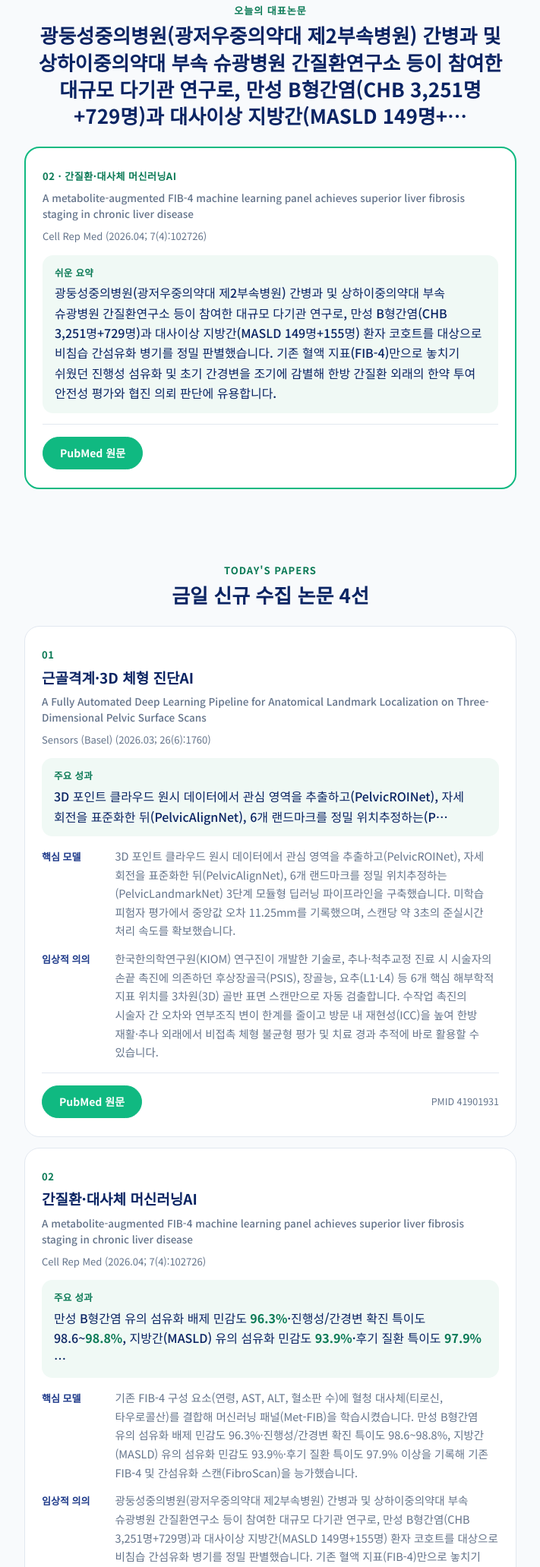
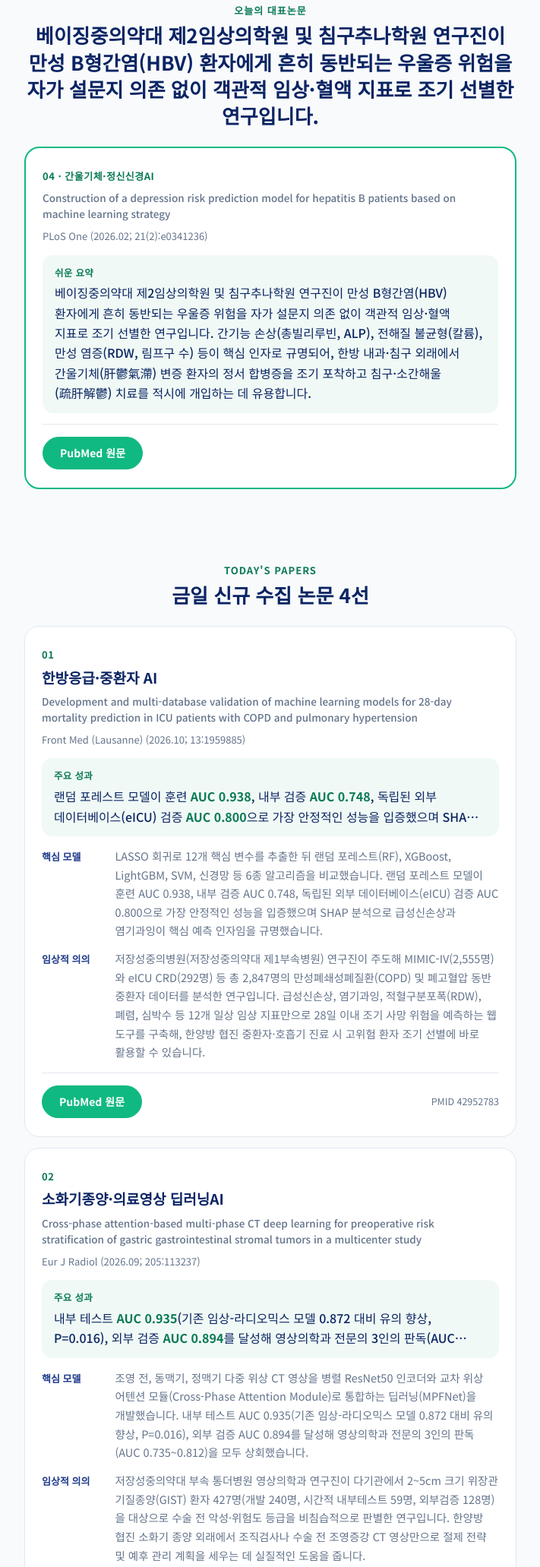
Before and after one commit to ezhani00/ksaikm-briefing, a plain HTML site: page index.html in a window 1280 px wide. Shown: the part 428-2491 px from the top of the page at 76% size, without its empty margins (284-995 px from the left). Drawn offline with Linux system fonts and the light colour scheme.

Commit message:
브리핑 index.html

```diff
--- a/index.html
+++ b/index.html
@@ -4,8 +4,8 @@
 <meta charset="utf-8">
 <meta name="viewport" content="width=device-width, initial-scale=1, viewport-fit=cover">
 <meta property="og:type" content="article">
-<meta property="og:title" content="KSAIKM 일일 학술 브리핑 · 2026.11.24">
-<meta property="og:description" content="오늘의 대표논문 · 광둥성중의병원(광저우중의약대 제2부속병원) 간병과 및 상하이중의약대 부속 슈광병원 간질환연구소 등이 참여한 대규모 다기관 연구로, 만성 B형간염(CHB 3,251명+729명)과 대사이상 지방간(MASLD 149명+… (외 3편)">
+<meta property="og:title" content="KSAIKM 일일 학술 브리핑 · 2026.11.25">
+<meta property="og:description" content="오늘의 대표논문 · 베이징중의약대 제2임상의학원 및 침구추나학원 연구진이 만성 B형간염(HBV) 환자에게 흔히 동반되는 우울증 위험을 자가 설문지 의존 없이 객관적 임상·혈액 지표로 조기 선별한 연구입니다. (외 3편)">
 
 <meta name="description" content="한의인공지능학회 KSAIKM 일일 학술 브리핑: 한의학 × 인공지능 최신 임상 연구 동향">
 <title>KSAIKM 일일 학술 브리핑</title>
@@ -94,21 +94,21 @@ dd { margin: 0; font-size: 14.5px; color: var(--gray); line-height: 1.7; }
 <div class="bar"><div class="inner"><span class="logo">KSAIKM</span><span class="logo-sub">한의인공지능학회</span><a class="logo-sub" style="margin-left:auto;border-left:0;text-decoration:none;color:var(--accent-ink);font-weight:700" href="https://ezhani00.github.io/ksaikm-briefing/archive/">지난 브리핑 ›</a></div></div>
 
 <header class="hero"><div class="inner">
-  <div class="eyebrow">Daily Briefing · 2026.11.24</div>
+  <div class="eyebrow">Daily Briefing · 2026.11.25</div>
   <h1>한의학 × 인공지능<br>최신 임상 연구 동향</h1>
   <p>오늘 새로 수집한 논문 4편의 핵심 결과를 정리했습니다.</p>
   <div class="stats"><span>신규 수집 <b>4편</b></span></div>
 </div></header>
 
 <section class="section"><div class="inner">
-  <div class="head"><div class="eyebrow">오늘의 대표논문</div><h2>광둥성중의병원(광저우중의약대 제2부속병원) 간병과 및 상하이중의약대 부속 슈광병원 간질환연구소 등이 참여한 대규모 다기관 연구로, 만성 B형간염(CHB 3,251명+729명)과 대사이상 지방간(MASLD 149명+…</h2></div>
+  <div class="head"><div class="eyebrow">오늘의 대표논문</div><h2>베이징중의약대 제2임상의학원 및 침구추나학원 연구진이 만성 B형간염(HBV) 환자에게 흔히 동반되는 우울증 위험을 자가 설문지 의존 없이 객관적 임상·혈액 지표로 조기 선별한 연구입니다.</h2></div>
   <article class="card" style="border-color:var(--accent);border-width:2px">
-    <div class="num">02 · 간질환·대사체 머신러닝AI</div>
-    <p class="en">A metabolite-augmented FIB-4 machine learning panel achieves superior liver fibrosis staging in chronic liver disease</p>
-    <p class="src">Cell Rep Med (2026.04; 7(4):102726)</p>
-    <div class="result"><span class="label">쉬운 요약</span><p>광둥성중의병원(광저우중의약대 제2부속병원) 간병과 및 상하이중의약대 부속 슈광병원 간질환연구소 등이 참여한 대규모 다기관 연구로, 만성 B형간염(CHB 3,251명+729명)과 대사이상 지방간(MASLD 149명+155명) 환자 코호트를 대상으로 비침습 간섬유화 병기를 정밀 판별했습니다. 기존 혈액 지표(FIB-4)만으로 놓치기 쉬웠던 진행성 섬유화 및 초기 간경변을 조기에 감별해 한방 간질환 외래의 한약 투여 안전성 평가와 협진 의뢰 판단에 유용합니다.</p></div>
+    <div class="num">04 · 간울기체·정신신경AI</div>
+    <p class="en">Construction of a depression risk prediction model for hepatitis B patients based on machine learning strategy</p>
+    <p class="src">PLoS One (2026.02; 21(2):e0341236)</p>
+    <div class="result"><span class="label">쉬운 요약</span><p>베이징중의약대 제2임상의학원 및 침구추나학원 연구진이 만성 B형간염(HBV) 환자에게 흔히 동반되는 우울증 위험을 자가 설문지 의존 없이 객관적 임상·혈액 지표로 조기 선별한 연구입니다. 간기능 손상(총빌리루빈, ALP), 전해질 불균형(칼륨), 만성 염증(RDW, 림프구 수) 등이 핵심 인자로 규명되어, 한방 내과·침구 외래에서 간울기체(肝鬱氣滯) 변증 환자의 정서 합병증을 조기 포착하고 침구·소간해울(疏肝解鬱) 치료를 적시에 개입하는 데 유용합니다.</p></div>
 
-    <div class="links"><a class="btn fill" href="https://pubmed.ncbi.nlm.nih.gov/41923623/" target="_blank" rel="noopener">PubMed 원문</a></div>
+    <div class="links"><a class="btn fill" href="https://pubmed.ncbi.nlm.nih.gov/41637463/" target="_blank" rel="noopener">PubMed 원문</a></div>
   </article>
 </div></section>
 
@@ -117,39 +117,39 @@ dd { margin: 0; font-size: 14.5px; color: var(--gray); line-height: 1.7; }
 
   <article class="card">
     <div class="num">01</div>
-    <h3>근골격계·3D 체형 진단AI</h3>
-    <p class="en">A Fully Automated Deep Learning Pipeline for Anatomical Landmark Localization on Three-Dimensional Pelvic Surface Scans</p>
-    <p class="src">Sensors (Basel) (2026.03; 26(6):1760)</p>
-    <div class="result"><span class="label">주요 성과</span><p>3D 포인트 클라우드 원시 데이터에서 관심 영역을 추출하고(PelvicROINet), 자세 회전을 표준화한 뒤(PelvicAlignNet), 6개 랜드마크를 정밀 위치추정하는(P…</p></div>
-    <dl><div><dt>핵심 모델</dt><dd>3D 포인트 클라우드 원시 데이터에서 관심 영역을 추출하고(PelvicROINet), 자세 회전을 표준화한 뒤(PelvicAlignNet), 6개 랜드마크를 정밀 위치추정하는(PelvicLandmarkNet) 3단계 모듈형 딥러닝 파이프라인을 구축했습니다. 미학습 피험자 평가에서 중앙값 오차 11.25mm를 기록했으며, 스캔당 약 3초의 준실시간 처리 속도를 확보했습니다.</dd></div><div><dt>임상적 의의</dt><dd>한국한의학연구원(KIOM) 연구진이 개발한 기술로, 추나·척추교정 진료 시 시술자의 손끝 촉진에 의존하던 후상장골극(PSIS), 장골능, 요추(L1·L4) 등 6개 핵심 해부학적 지표 위치를 3차원(3D) 골반 표면 스캔만으로 자동 검출합니다. 수작업 촉진의 시술자 간 오차와 연부조직 변이 한계를 줄이고 방문 내 재현성(ICC)을 높여 한방 재활·추나 외래에서 비접촉 체형 불균형 평가 및 치료 경과 추적에 바로 활용할 수 있습니다.</dd></div></dl>
-    <div class="links"><a class="btn fill" href="https://pubmed.ncbi.nlm.nih.gov/41901931/" target="_blank" rel="noopener">PubMed 원문</a><span class="pmid">PMID 41901931</span></div>
+    <h3>한방응급·중환자 AI</h3>
+    <p class="en">Development and multi-database validation of machine learning models for 28-day mortality prediction in ICU patients with COPD and pulmonary hypertension</p>
+    <p class="src">Front Med (Lausanne) (2026.10; 13:1959885)</p>
+    <div class="result"><span class="label">주요 성과</span><p>랜덤 포레스트 모델이 훈련 <mark>AUC 0.938</mark>, 내부 검증 <mark>AUC 0.748</mark>, 독립된 외부 데이터베이스(eICU) 검증 <mark>AUC 0.800</mark>으로 가장 안정적인 성능을 입증했으며 SHA…</p></div>
+    <dl><div><dt>핵심 모델</dt><dd>LASSO 회귀로 12개 핵심 변수를 추출한 뒤 랜덤 포레스트(RF), XGBoost, LightGBM, SVM, 신경망 등 6종 알고리즘을 비교했습니다. 랜덤 포레스트 모델이 훈련 AUC 0.938, 내부 검증 AUC 0.748, 독립된 외부 데이터베이스(eICU) 검증 AUC 0.800으로 가장 안정적인 성능을 입증했으며 SHAP 분석으로 급성신손상과 염기과잉이 핵심 예측 인자임을 규명했습니다.</dd></div><div><dt>임상적 의의</dt><dd>저장성중의병원(저장성중의약대 제1부속병원) 연구진이 주도해 MIMIC-IV(2,555명)와 eICU CRD(292명) 등 총 2,847명의 만성폐쇄성폐질환(COPD) 및 폐고혈압 동반 중환자 데이터를 분석한 연구입니다. 급성신손상, 염기과잉, 적혈구분포폭(RDW), 폐렴, 심박수 등 12개 일상 임상 지표만으로 28일 이내 조기 사망 위험을 예측하는 웹 도구를 구축해, 한양방 협진 중환자·호흡기 진료 시 고위험 환자 조기 선별에 바로 활용할 수 있습니다.</dd></div></dl>
+    <div class="links"><a class="btn fill" href="https://pubmed.ncbi.nlm.nih.gov/42952783/" target="_blank" rel="noopener">PubMed 원문</a><span class="pmid">PMID 42952783</span></div>
   </article>
   <article class="card">
     <div class="num">02</div>
-    <h3>간질환·대사체 머신러닝AI</h3>
-    <p class="en">A metabolite-augmented FIB-4 machine learning panel achieves superior liver fibrosis staging in chronic liver disease</p>
-    <p class="src">Cell Rep Med (2026.04; 7(4):102726)</p>
-    <div class="result"><span class="label">주요 성과</span><p>만성 B형간염 유의 섬유화 배제 민감도 <mark>96.3%</mark>·진행성/간경변 확진 특이도 98.6~<mark>98.8%</mark>, 지방간(MASLD) 유의 섬유화 민감도 <mark>93.9%</mark>·후기 질환 특이도 <mark>97.9%</mark> …</p></div>
-    <dl><div><dt>핵심 모델</dt><dd>기존 FIB-4 구성 요소(연령, AST, ALT, 혈소판 수)에 혈청 대사체(티로신, 타우로콜산)를 결합해 머신러닝 패널(Met-FIB)을 학습시켰습니다. 만성 B형간염 유의 섬유화 배제 민감도 96.3%·진행성/간경변 확진 특이도 98.6~98.8%, 지방간(MASLD) 유의 섬유화 민감도 93.9%·후기 질환 특이도 97.9% 이상을 기록해 기존 FIB-4 및 간섬유화 스캔(FibroScan)을 능가했습니다.</dd></div><div><dt>임상적 의의</dt><dd>광둥성중의병원(광저우중의약대 제2부속병원) 간병과 및 상하이중의약대 부속 슈광병원 간질환연구소 등이 참여한 대규모 다기관 연구로, 만성 B형간염(CHB 3,251명+729명)과 대사이상 지방간(MASLD 149명+155명) 환자 코호트를 대상으로 비침습 간섬유화 병기를 정밀 판별했습니다. 기존 혈액 지표(FIB-4)만으로 놓치기 쉬웠던 진행성 섬유화 및 초기 간경변을 조기에 감별해 한방 간질환 외래의 한약 투여 안전성 평가와 협진 의뢰 판단에 유용합니다.</dd></div></dl>
-    <div class="links"><a class="btn fill" href="https://pubmed.ncbi.nlm.nih.gov/41923623/" target="_blank" rel="noopener">PubMed 원문</a><span class="pmid">PMID 41923623</span></div>
+    <h3>소화기종양·의료영상 딥러닝AI</h3>
+    <p class="en">Cross-phase attention-based multi-phase CT deep learning for preoperative risk stratification of gastric gastrointestinal stromal tumors in a multicenter study</p>
+    <p class="src">Eur J Radiol (2026.09; 205:113237)</p>
+    <div class="result"><span class="label">주요 성과</span><p>내부 테스트 <mark>AUC 0.935</mark>(기존 임상-라디오믹스 모델 0.872 대비 유의 향상, P=0.016), 외부 검증 <mark>AUC 0.894</mark>를 달성해 영상의학과 전문의 3인의 판독(AUC…</p></div>
+    <dl><div><dt>핵심 모델</dt><dd>조영 전, 동맥기, 정맥기 다중 위상 CT 영상을 병렬 ResNet50 인코더와 교차 위상 어텐션 모듈(Cross-Phase Attention Module)로 통합하는 딥러닝(MPFNet)을 개발했습니다. 내부 테스트 AUC 0.935(기존 임상-라디오믹스 모델 0.872 대비 유의 향상, P=0.016), 외부 검증 AUC 0.894를 달성해 영상의학과 전문의 3인의 판독(AUC 0.735~0.812)을 모두 상회했습니다.</dd></div><div><dt>임상적 의의</dt><dd>저장성중의약대 부속 통더병원 영상의학과 연구진이 다기관에서 2~5cm 크기 위장관 기질종양(GIST) 환자 427명(개발 240명, 시간적 내부테스트 59명, 외부검증 128명)을 대상으로 수술 전 악성·위험도 등급을 비침습적으로 판별한 연구입니다. 한양방 협진 소화기 종양 외래에서 조직검사나 수술 전 조영증강 CT 영상만으로 절제 전략 및 예후 관리 계획을 세우는 데 실질적인 도움을 줍니다.</dd></div></dl>
+    <div class="links"><a class="btn fill" href="https://pubmed.ncbi.nlm.nih.gov/42801804/" target="_blank" rel="noopener">PubMed 원문</a><span class="pmid">PMID 42801804</span></div>
   </article>
   <article class="card">
     <div class="num">03</div>
-    <h3>심혈관·신장·대사 근감소증AI</h3>
-    <p class="en">Development and validation of a nomogram for identifying prevalent sarcopenia in Chinese patients with Cardiovascular-Kidney-Metabolic Syndrome</p>
-    <p class="src">Front Public Health (2026.07; 14:1887503)</p>
-    <div class="result"><span class="label">주요 성과</span><p>훈련 세트 <mark>AUC 0.817</mark>, 내부 검증 0.808, 외부 검증(CHARLS 2011) 0.800에 이어 광둥성중의병원 실제 입원 환자 검증 코호트에서 <mark>AUC 0.834</mark>의 안정적…</p></div>
-    <dl><div><dt>핵심 모델</dt><dd>LASSO 회귀와 다변량 로지스틱 회귀를 결합해 9개 핵심 예측 인자를 선별하고 시각화 노모그램을 구축했습니다. 훈련 세트 AUC 0.817, 내부 검증 0.808, 외부 검증(CHARLS 2011) 0.800에 이어 광둥성중의병원 실제 입원 환자 검증 코호트에서 AUC 0.834의 안정적인 판별 성능과 결정 곡선(DCA) 임상 순편익을 입증했습니다.</dd></div><div><dt>임상적 의의</dt><dd>광둥성중의병원(광저우중의약대 제2부속병원) 연구진이 전국 코호트(CHARLS 2015·2011)와 실제 중의병원 입원 환자 코호트를 결합해 심혈관-신장-대사(CKM) 증후군 환자의 근감소증(AWGS 2025 기준) 동반 위험을 선별한 연구입니다. 연령, 흡연, HDL 콜레스테롤, 중성지방, 요산, CRP, 혈색소, 만성폐쇄성폐질환(COPD), 만성 간질환 등 9가지 일상 임상 지표만으로 근감소증 고위험군을 조기 발견해 한방 보익(補益) 및 재활 중재를 적시에 연계할 수 있습니다.</dd></div></dl>
-    <div class="links"><a class="btn fill" href="https://pubmed.ncbi.nlm.nih.gov/42558218/" target="_blank" rel="noopener">PubMed 원문</a><span class="pmid">PMID 42558218</span></div>
+    <h3>한방종양·PET 라디오믹스AI</h3>
+    <p class="en">Predicting immunotherapy response in patients with non-small cell lung cancer: superior performance of a positron emission tomography radiomics-based stacking ensemble model</p>
+    <p class="src">Quant Imaging Med Surg (2026.11; 16(11):879)</p>
+    <div class="result"><span class="label">주요 성과</span><p>KNN, 로지스틱 회귀, 랜덤 포레스트를 결합한 스태킹 앙상블 모델이 독립 테스트셋 <mark>AUC 0.933</mark>(<mark>95%</mark> CI: 0.846-0.994)을 달성해 단일 모델(LR 0.896) …</p></div>
+    <dl><div><dt>핵심 모델</dt><dd>3가지 종양 분할 방식(수동, SUV2.5 기준, 적응형 임계값)으로 PET 영상 특징을 추출한 뒤 상호정보·스피어만 상관·LASSO로 핵심 변수를 정제했습니다. KNN, 로지스틱 회귀, 랜덤 포레스트를 결합한 스태킹 앙상블 모델이 독립 테스트셋 AUC 0.933(95% CI: 0.846-0.994)을 달성해 단일 모델(LR 0.896) 및 딥러닝(0.925)을 앞섰습니다.</dd></div><div><dt>임상적 의의</dt><dd>저장성중의병원 핵의학과와 저장성중의약대 의료기술정보공학원이 공동으로 면역항암제 치료를 받은 비소세포폐암(NSCLC) 환자 45명의 치료 전 PET 영상을 분석해 약물 치료 반응성을 사전에 예측한 연구입니다. 한방 암 통합 진료 현장에서 면역항암제 반응이 기대되는 환자군과 저반응 우려군을 미리 파악해 부정거사(扶正祛邪) 한약·침구 병행 전략을 정밀하게 조정하는 근거가 됩니다.</dd></div></dl>
+    <div class="links"><a class="btn fill" href="https://pubmed.ncbi.nlm.nih.gov/42997730/" target="_blank" rel="noopener">PubMed 원문</a><span class="pmid">PMID 42997730</span></div>
   </article>
   <article class="card">
     <div class="num">04</div>
-    <h3>혈액종양·감별진단 AI</h3>
-    <p class="en">Construction and validation of a differential diagnosis model for multiple myeloma and lymphoma based on XGBoost machine learning: an explaining analysis study of SHAP</p>
-    <p class="src">BMC Med Inform Decis Mak (2026.08; 26(1):458)</p>
-    <div class="result"><span class="label">주요 성과</span><p>XGBoost 모델이 검증 <mark>AUC 0.964</mark>, 정확도 0.904, 민감도 0.913, 특이도 0.896(내부 홀드아웃 테스트셋 <mark>AUC 0.947</mark>, 2025년 외부 코호트 특이도 …</p></div>
-    <dl><div><dt>핵심 모델</dt><dd>단변량·다중공선성 분석, XGBoost, LASSO, Boruta를 통합해 연령 및 적혈구·백혈구·혈소판 지표(MCH, RDW-CV, 혈소판/림프구 비, MCV 등) 14개 핵심 변수를 추출한 뒤 9종 알고리즘을 비교했습니다. XGBoost 모델이 검증 AUC 0.964, 정확도 0.904, 민감도 0.913, 특이도 0.896(내부 홀드아웃 테스트셋 AUC 0.947, 2025년 외부 코호트 특이도 0.768·음성예측도 0.876)을 달성했으며 SHAP으로 변수별 기여도를 해석했습니다.</dd></div><div><dt>임상적 의의</dt><dd>광저우중의약대 제3부속병원에서 10년간 축적한 코호트(2015~2024년 2,759명 개발, 2025년 1,011명 시간적 외부 검증)를 바탕으로 초기 임상 증상(골통, 피로, 빈혈 등)이 겹쳐 감별이 까다로운 다발성 골수종과 림프종을 일상 일반 혈액검사(CBC)만으로 조기 구별합니다. 한방병원 외래에 요통이나 만성 피로로 내원한 환자 중 숨겨진 혈액종양 의심군을 신속히 선별하고 정밀 의뢰하는 데 실질적인 도움을 줍니다.</dd></div></dl>
-    <div class="links"><a class="btn fill" href="https://pubmed.ncbi.nlm.nih.gov/43004305/" target="_blank" rel="noopener">PubMed 원문</a><span class="pmid">PMID 43004305</span></div>
+    <h3>간울기체·정신신경AI</h3>
+    <p class="en">Construction of a depression risk prediction model for hepatitis B patients based on machine learning strategy</p>
+    <p class="src">PLoS One (2026.02; 21(2):e0341236)</p>
+    <div class="result"><span class="label">주요 성과</span><p>그중 다층 퍼셉트론 신경망(MLPClassifier)이 <mark>AUC 0.935</mark>, 재현율 0.980, F1 점수 0.917로 가장 뛰어난 선별 성능을 보였습니다.</p></div>
+    <dl><div><dt>핵심 모델</dt><dd>클래스 불균형을 SMOTE 오버샘플링으로 보정하고 랜덤 포레스트로 상위 20개 핵심 변수를 선별한 뒤 5종 머신러닝 알고리즘을 비교했습니다. 그중 다층 퍼셉트론 신경망(MLPClassifier)이 AUC 0.935, 재현율 0.980, F1 점수 0.917로 가장 뛰어난 선별 성능을 보였습니다.</dd></div><div><dt>임상적 의의</dt><dd>베이징중의약대 제2임상의학원 및 침구추나학원 연구진이 만성 B형간염(HBV) 환자에게 흔히 동반되는 우울증 위험을 자가 설문지 의존 없이 객관적 임상·혈액 지표로 조기 선별한 연구입니다. 간기능 손상(총빌리루빈, ALP), 전해질 불균형(칼륨), 만성 염증(RDW, 림프구 수) 등이 핵심 인자로 규명되어, 한방 내과·침구 외래에서 간울기체(肝鬱氣滯) 변증 환자의 정서 합병증을 조기 포착하고 침구·소간해울(疏肝解鬱) 치료를 적시에 개입하는 데 유용합니다.</dd></div></dl>
+    <div class="links"><a class="btn fill" href="https://pubmed.ncbi.nlm.nih.gov/41637463/" target="_blank" rel="noopener">PubMed 원문</a><span class="pmid">PMID 41637463</span></div>
   </article>
 </div></main>
 
```
